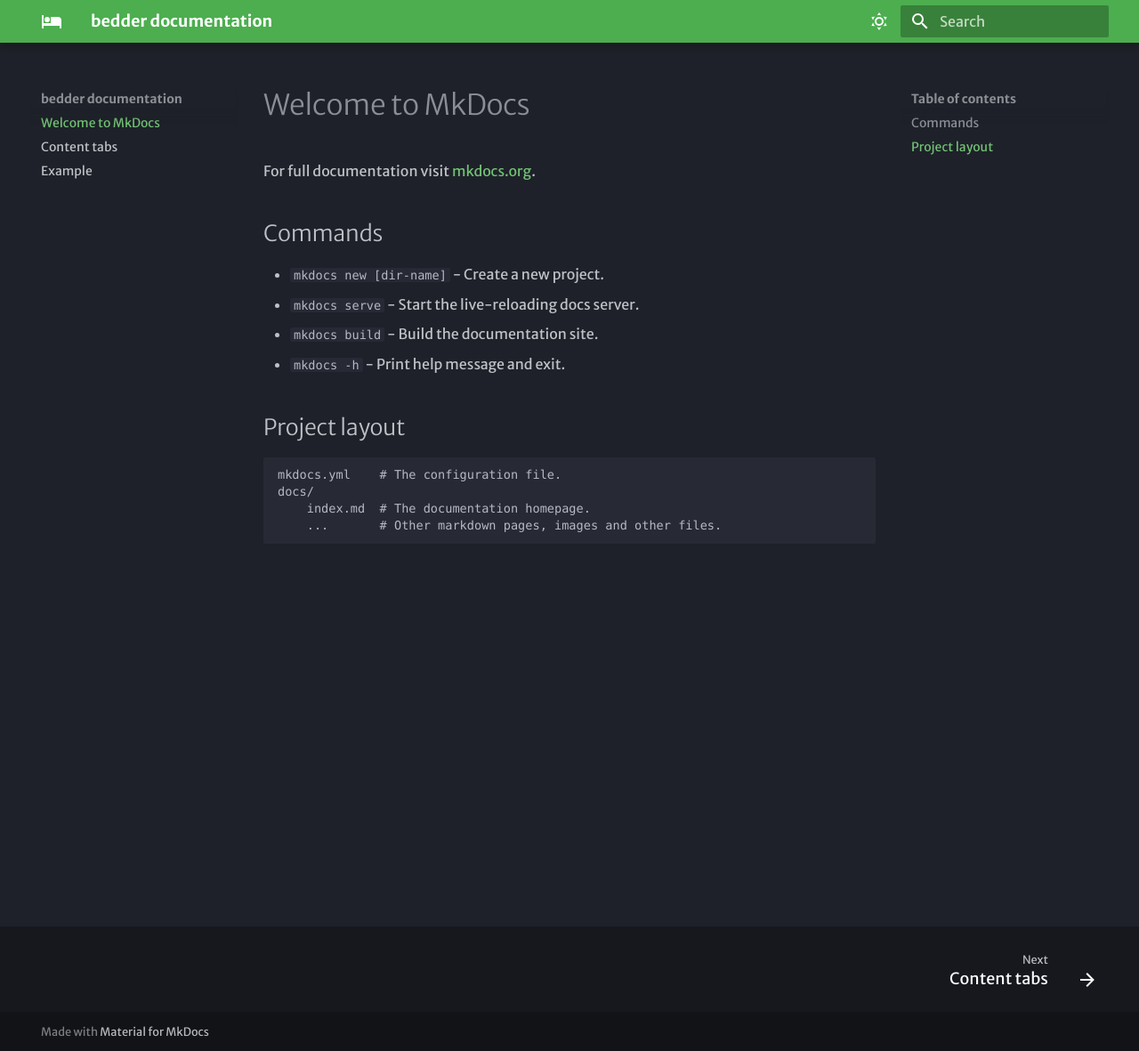
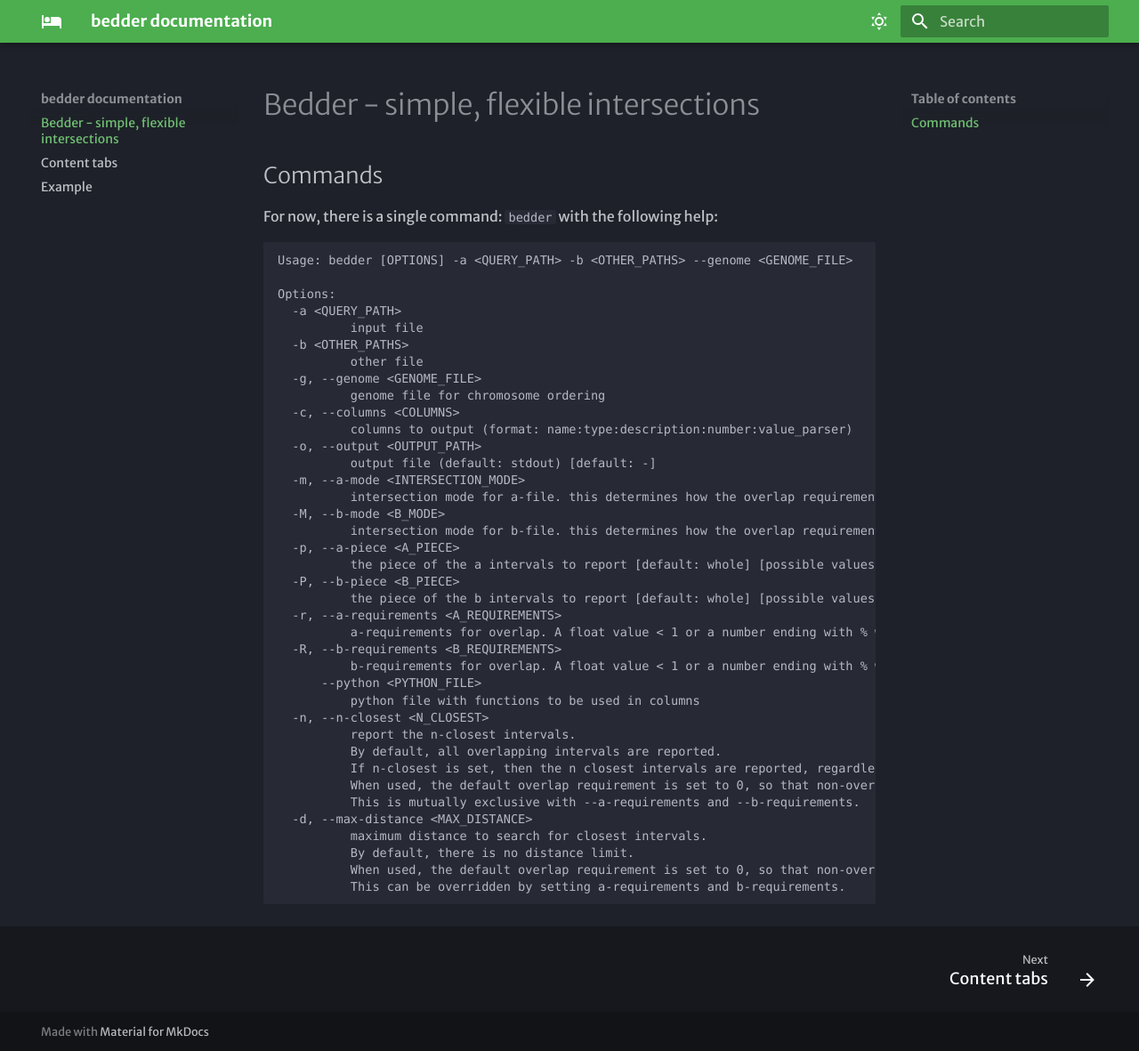
Before and after one commit to brentp/bedder-docs, an MkDocs documentation site: the page built from docs/index.md, in a window 1280 px wide and 1181 px high. Shown: the whole window at 89% size. Built offline with MkDocs 1.6.1 and Material for MkDocs 9.7.7, drawn with Linux system fonts in a browser that asks for light colours; some web fonts are replaced.

Commit message:
start of bedder docs

````diff
--- a/docs/index.md
+++ b/docs/index.md
@@ -1,17 +1,46 @@
-# Welcome to MkDocs
-
-For full documentation visit [mkdocs.org](https://www.mkdocs.org).
+# Bedder - simple, flexible intersections
 
 ## Commands
 
-* `mkdocs new [dir-name]` - Create a new project.
-* `mkdocs serve` - Start the live-reloading docs server.
-* `mkdocs build` - Build the documentation site.
-* `mkdocs -h` - Print help message and exit.
+For now, there is a single command: `bedder` with the following help:
 
-## Project layout
+```
+Usage: bedder [OPTIONS] -a <QUERY_PATH> -b <OTHER_PATHS> --genome <GENOME_FILE>
 
-    mkdocs.yml    # The configuration file.
-    docs/
-        index.md  # The documentation homepage.
-        ...       # Other markdown pages, images and other files.
+Options:
+  -a <QUERY_PATH>
+          input file
+  -b <OTHER_PATHS>
+          other file
+  -g, --genome <GENOME_FILE>
+          genome file for chromosome ordering
+  -c, --columns <COLUMNS>
+          columns to output (format: name:type:description:number:value_parser)
+  -o, --output <OUTPUT_PATH>
+          output file (default: stdout) [default: -]
+  -m, --a-mode <INTERSECTION_MODE>
+          intersection mode for a-file. this determines how the overlap requirements are accumulated. [default: default] [possible values: default, not, piece]
+  -M, --b-mode <B_MODE>
+          intersection mode for b-file. this determines how the overlap requirements are accumulated. [default: default] [possible values: default, not, piece]
+  -p, --a-piece <A_PIECE>
+          the piece of the a intervals to report [default: whole] [possible values: none, piece, whole, inverse]
+  -P, --b-piece <B_PIECE>
+          the piece of the b intervals to report [default: whole] [possible values: none, piece, whole, inverse]
+  -r, --a-requirements <A_REQUIREMENTS>
+          a-requirements for overlap. A float value < 1 or a number ending with % will be the fraction (or %) of the interval. An integer will be the number of bases. Default is 1 unless n-closest is set.
+  -R, --b-requirements <B_REQUIREMENTS>
+          b-requirements for overlap. A float value < 1 or a number ending with % will be the fraction (or %) of the interval. An integer will be the number of bases. Default is 1 unless n-closest is set.
+      --python <PYTHON_FILE>
+          python file with functions to be used in columns
+  -n, --n-closest <N_CLOSEST>
+          report the n-closest intervals.
+          By default, all overlapping intervals are reported.
+          If n-closest is set, then the n closest intervals are reported, regardless of overlap.
+          When used, the default overlap requirement is set to 0, so that non-overlapping intervals can be reported.
+          This is mutually exclusive with --a-requirements and --b-requirements.
+  -d, --max-distance <MAX_DISTANCE>
+          maximum distance to search for closest intervals.
+          By default, there is no distance limit.
+          When used, the default overlap requirement is set to 0, so that non-overlapping intervals can be reported.
+          This can be overridden by setting a-requirements and b-requirements.
+```
````
